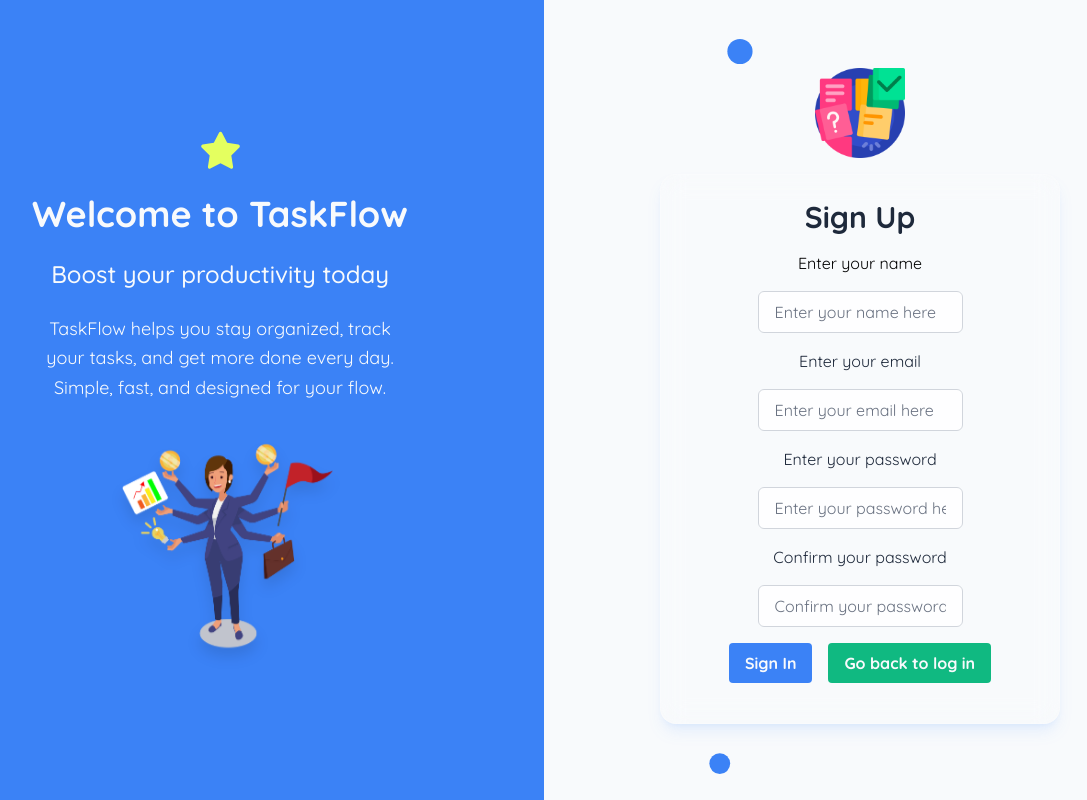
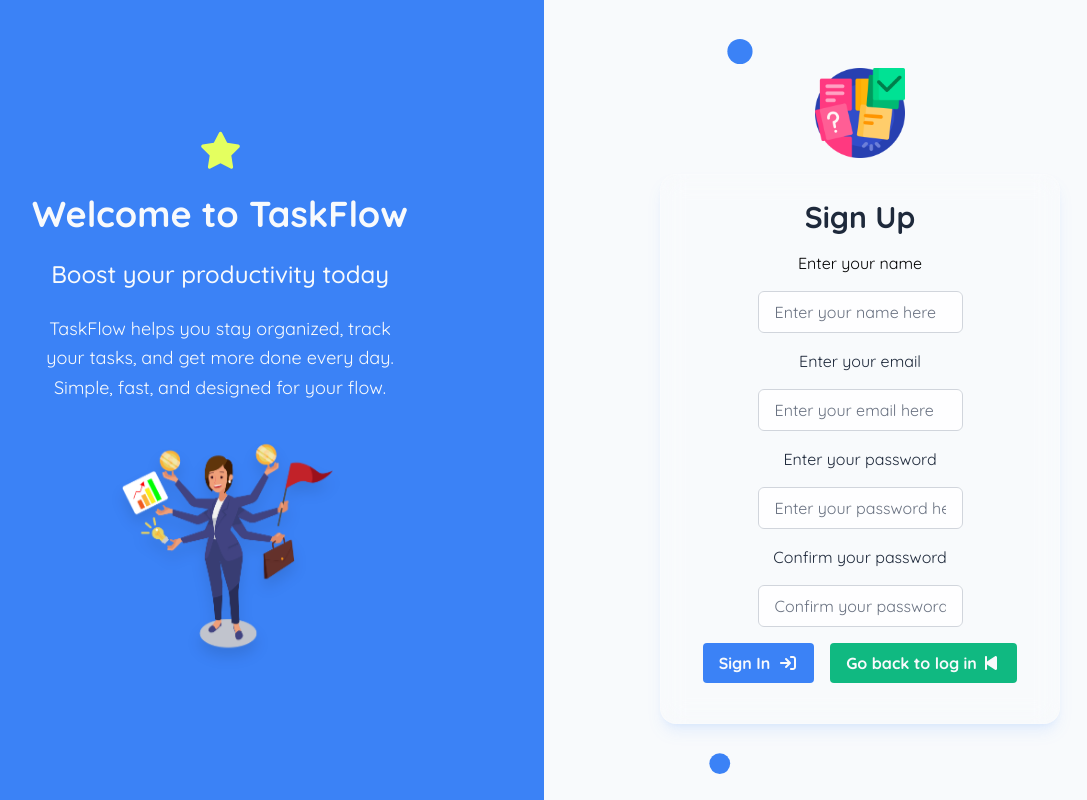
Before and after one commit to MamitianaAntonio/task-flow-frontend, a React (Vite) app: page /auth in a window 1280 px wide. Both pictures are taken after a click on the link "Dont't have an account ?". Shown: the whole page, without its empty margins (104-1191 px from the left). Built offline with nearby package versions, Linux system fonts and the light colour scheme; no server answers.

Commit message:
UI : add font awesome to all button

```diff
--- a/src/components/Sign.tsx
+++ b/src/components/Sign.tsx
@@ -5,6 +5,8 @@ import { useState } from "react";
 import { signUp } from "../services/auth.ts";
 import { ClipLoader } from "react-spinners";
 import toast from "react-hot-toast";
+import { FontAwesomeIcon } from "@fortawesome/react-fontawesome";
+import { faBackwardStep, faSignIn } from "@fortawesome/free-solid-svg-icons";
 
 interface Props {
   switchForm: () => void;
@@ -22,7 +24,7 @@ const Sign: React.FC<Props> = ({ switchForm }) => {
     setIsLoading(true);
 
     if (!name || !email || !password || !confirmedPass) {
-      toast.error("All fiels is required")
+      toast.error("All fields is required")
       setIsLoading(false);
       return;
     }
@@ -98,8 +100,8 @@ const Sign: React.FC<Props> = ({ switchForm }) => {
                 isLoading ? (
                   <ClipLoader size={20} color="#F8FAFC" />
                 ) : (
-                  <span className="flex items-center justify-center">
-                    Sign In
+                  <span className="flex items-center justify-center gap-2">
+                    Sign In <FontAwesomeIcon icon={faSignIn} />
                   </span>
                 )
               }
@@ -109,7 +111,11 @@ const Sign: React.FC<Props> = ({ switchForm }) => {
               disabled={isLoading}
             />
             <Button
-              text="Go back to log in"
+              text={
+                <span>
+                  Go back to log in <FontAwesomeIcon icon={faBackwardStep} />
+                </span>
+              }
               type="button"
               bgColor="tertiary"
               hoverColor="secondary"
```
